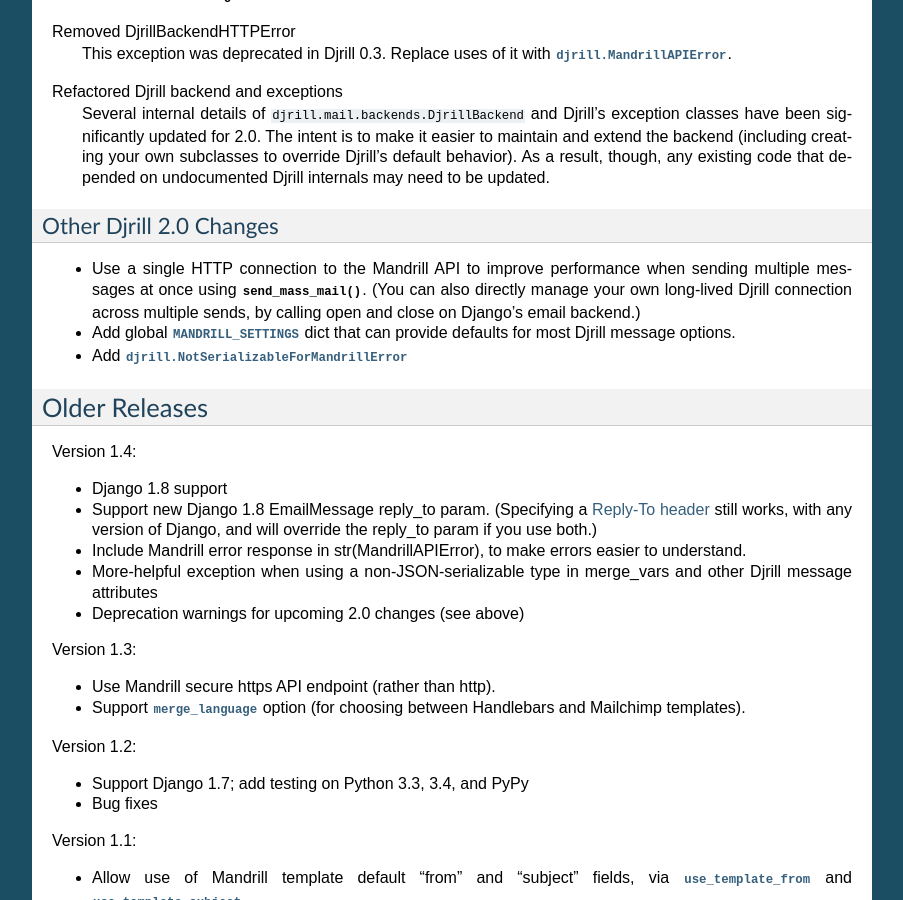
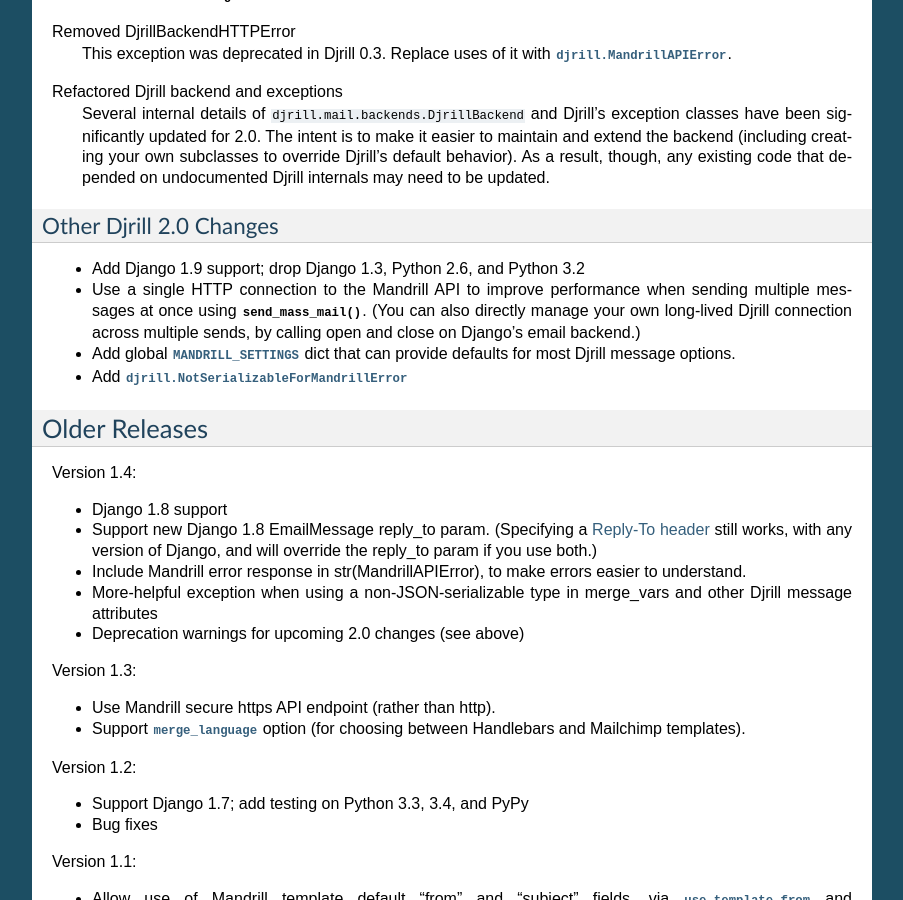
Before and after one commit to brack3t/Djrill, a Sphinx documentation site: the page built from docs/history.rst, in a window 1280 px wide and 900 px high, scrolled down 1212 px. Shown: the whole window, without its empty margins (198-1101 px from the left). Built offline with Sphinx 7.4.7, drawn with Linux system fonts in a browser that asks for light colours.

Commit message:
Support Django 1.9 release

```diff
--- a/README.rst
+++ b/README.rst
@@ -29,7 +29,7 @@
 * Optional support for Mandrill inbound email and other webhook notifications,
   via Django signals
 
-Djrill is released under the BSD license. It is tested against Django 1.4--1.8
+Djrill is released under the BSD license. It is tested against Django 1.4--1.9
 (including Python 3 with Django 1.6+, and PyPy support with Django 1.5+).
 Djrill uses `semantic versioning <http://semver.org/>`_.
 
--- a/docs/history.rst
+++ b/docs/history.rst
@@ -90,6 +90,8 @@
 
 Other Djrill 2.0 Changes
 ~~~~~~~~~~~~~~~~~~~~~~~~
+
+* Add Django 1.9 support; drop Django 1.3, Python 2.6, and Python 3.2
 
 * Use a single HTTP connection to the Mandrill API to improve performance
   when sending multiple messages at once using :func:`~django.core.mail.send_mass_mail`.
--- a/setup.py
+++ b/setup.py
@@ -41,6 +41,7 @@
         "Programming Language :: Python :: 3",
         "Programming Language :: Python :: 3.3",
         "Programming Language :: Python :: 3.4",
+        "Programming Language :: Python :: 3.5",
         "License :: OSI Approved :: BSD License",
         "Topic :: Software Development :: Libraries :: Python Modules",
         "Framework :: Django",
```
Also changed, not shown: .travis.yml.
